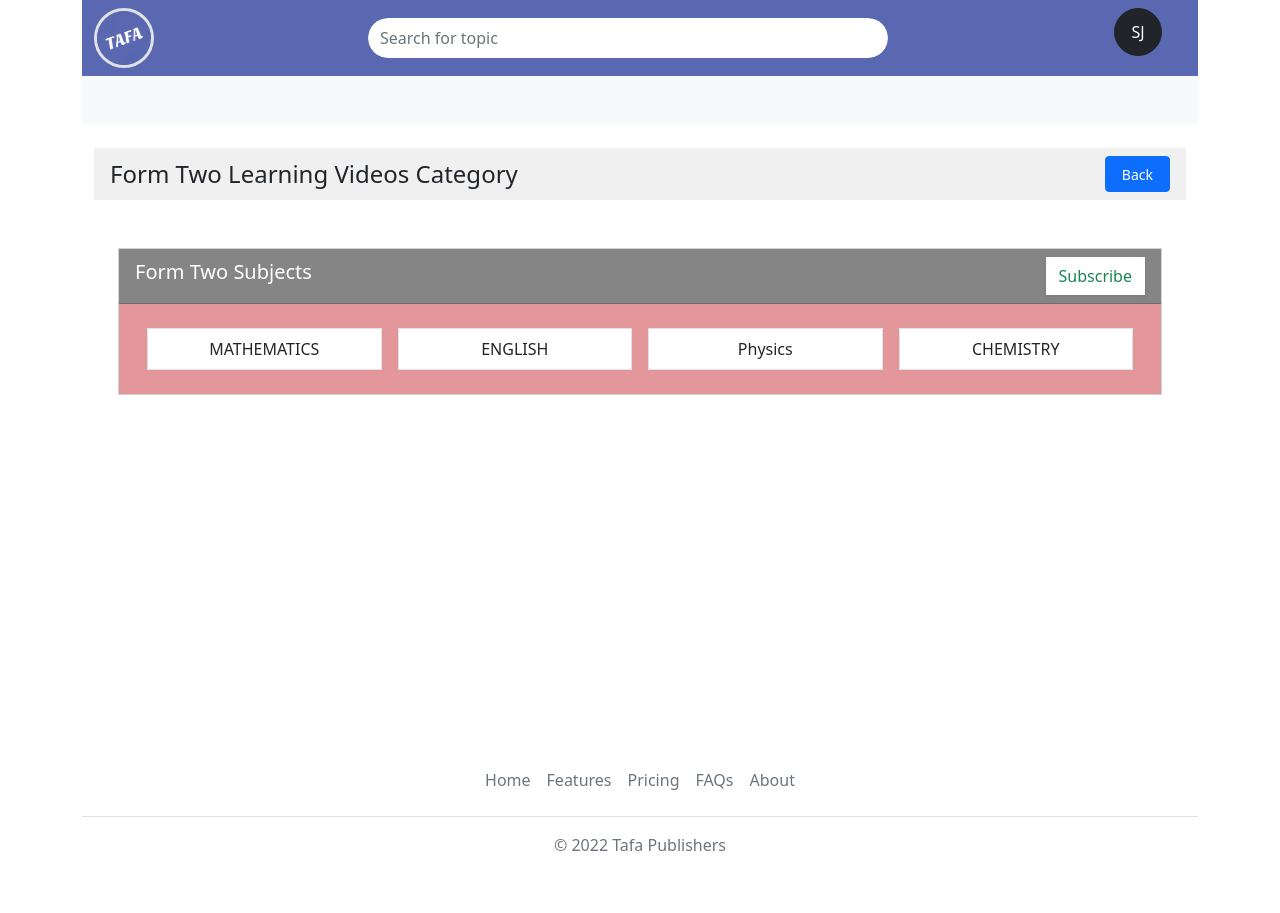
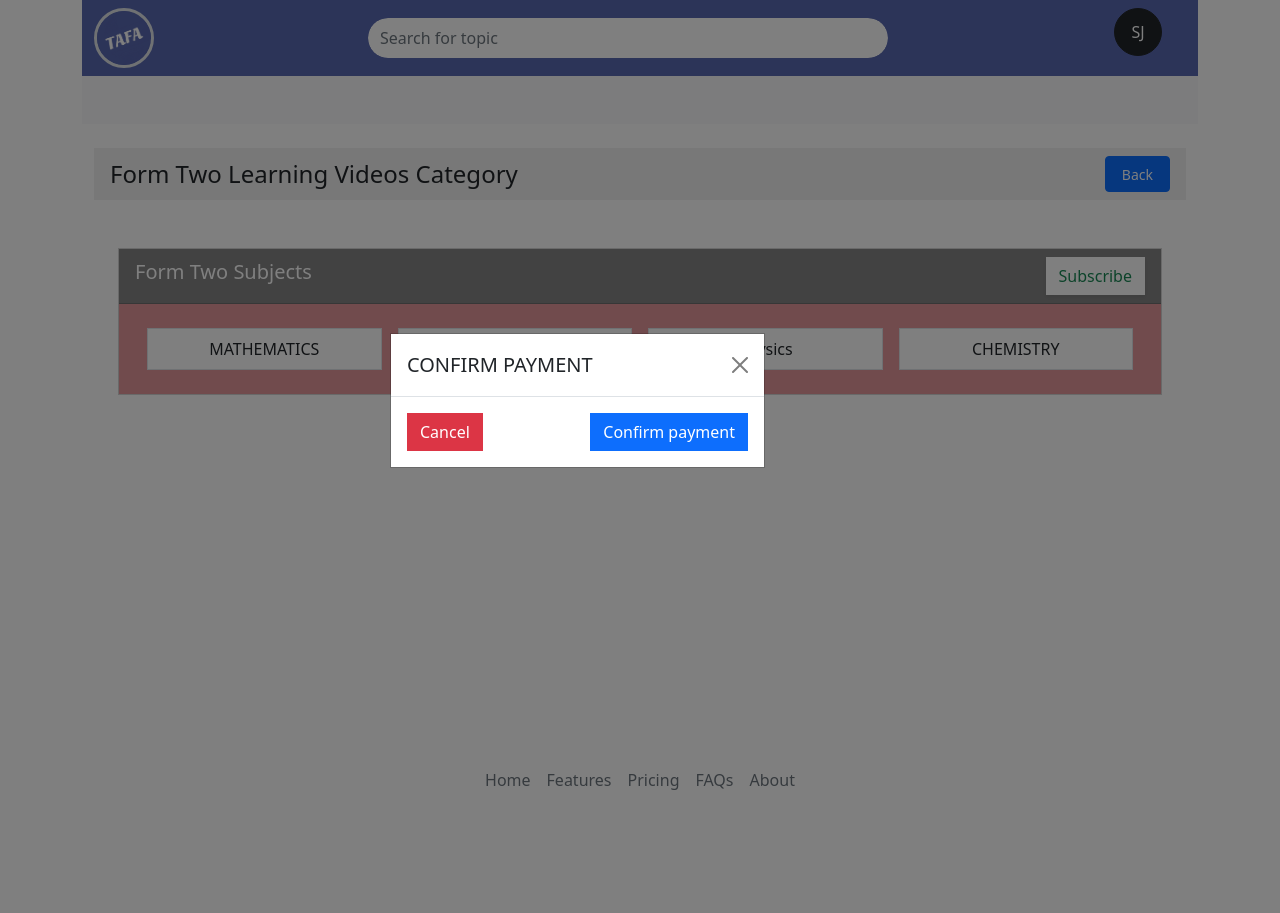
Before and after one commit to thaka-creations/elimu, a Django app: template templates/school/form.html in a window 1280 px wide. After the commit the page ends 790 px from the top, so only its background shows below. Run offline with Django 4.2, Linux system fonts and the light colour scheme; the template is opened without the code that fills it: values that come from a table or form of the project are taken from there, others are empty; data comes from the database, SQL or seed files in the repository; both versions use the stored data as it was after the commit; parts of the project's set-up code (start-up, migrations or seed data) failed here and were passed over; some libraries are stand-ins or nearby versions.

Commit message:
form payment

```diff
--- a/templates/school/form.html
+++ b/templates/school/form.html
@@ -103,6 +103,21 @@
     </div>
 </div>
 
+<div class="modal" tabindex="-1" id="confirm-payment" data-bs-backdrop="static" data-bs-keyboard="false">
+    <div class="modal-dialog modal-dialog-centered rounded-0">
+      <div class="modal-content rounded-0 w-75">
+        <div class="modal-header">
+          <h5 class="modal-title">CONFIRM PAYMENT</h5>
+          <button type="button" class="btn-close" data-bs-dismiss="modal" aria-label="Close"></button>
+        </div>
+        <div class="modal-body d-flex justify-content-between">
+            <button type="button" class="btn btn-danger shadow-none rounded-0" data-bs-dismiss="modal">Cancel</button>
+            <button type="button" class="btn btn-primary shadow-none rounded-0">Confirm payment</button>
+        </div>
+      </div>
+    </div>
+  </div>
+
 {% endblock %}
 
 {% block scripts%}
@@ -130,7 +145,7 @@
             var amount = $(this).val();
             $("#amount").val(amount);
         });
-
+        $("#confirm-payment").modal("show");
     });
 </script>
 <script>
@@ -146,6 +161,7 @@
             xhttp.onreadystatechange = function(){
                 if (this.readyState == 4 && this.status == 200){
                     console.log(xhttp.responseText);
+                    $("#myModal").modal("hide");
                 }
                 else if (this.readyState == 4 && this.status == 400){
                     console.log(xhttp.responseText);
```
Also changed, not shown: db.sqlite3.
